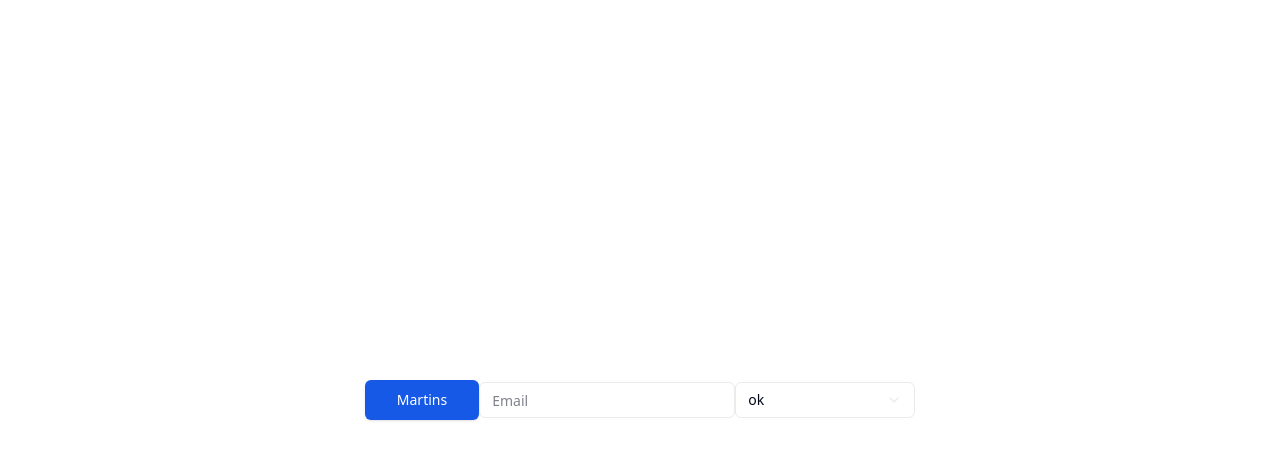
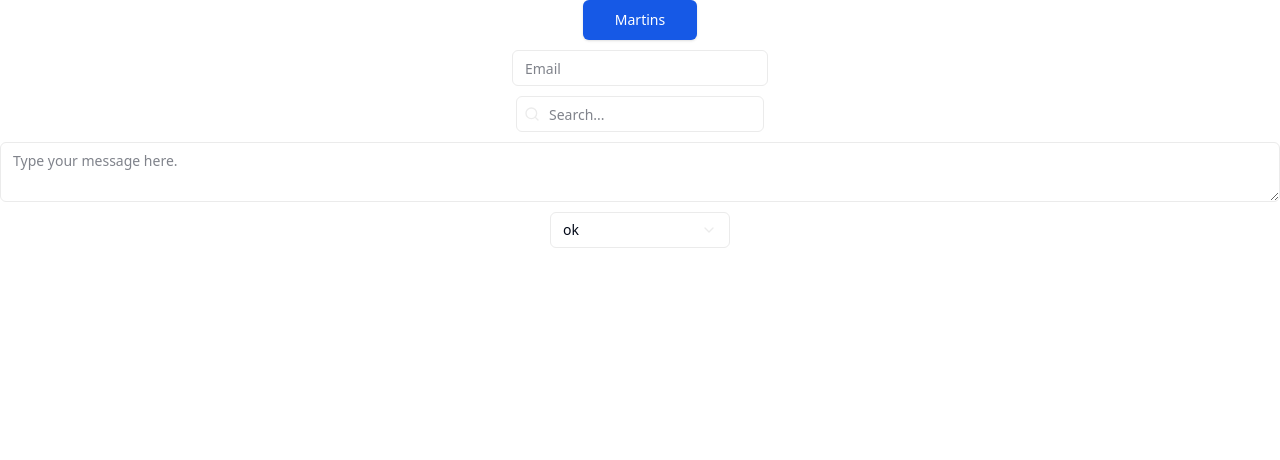
Before and after one commit to chukwuekeuzoma/team-management-ui, a Next.js app: page / in a window 1280 px wide. Shown: the top 460 px of the page. Built offline with nearby package versions, Linux system fonts and the light colour scheme.

Commit message:
chore: add Search and Textarea components; update Home page layout

```diff
--- a/app/page.tsx
+++ b/app/page.tsx
@@ -1,6 +1,8 @@
 // import Image from "next/image";
 import { Button } from "@/components/ui/Button";
 import { Input } from "@/components/ui/Input/input";
+import { Textarea } from "@/components/ui/TextArea";
+import { Search } from "@/components/ui/Search/Search";
 import {
   Select,
   SelectTrigger,
@@ -11,10 +13,12 @@ import {
 
 export default function Home() {
   return (
-    <div className="flex justify-center items-center h-screen">
+    <div className="flex flex-col gap-2.5 items-center h-screen">
       <Button size="lg"> Martins</Button>
+      <Input type="email" placeholder="Email" />
+      <Search placeholder="Search..." />
+      <Textarea placeholder="Type your message here." />
       <Select>
-        <Input type="email" placeholder="Email" />
         <SelectTrigger className="w-[180px]">
           <SelectValue placeholder="ok" />
         </SelectTrigger>
--- /dev/null
+++ b/components/ui/Search/Search.tsx
@@ -0,0 +1,36 @@
+"use client";
+
+import * as React from "react";
+import { Search as SearchIcon } from "lucide-react";
+
+import { cn } from "@/lib/utils";
+
+type SearchProps = React.ComponentProps<"input"> & {
+  containerClassName?: string;
+};
+
+const Search = React.forwardRef<HTMLInputElement, SearchProps>(
+  ({ className, containerClassName, ...props }, ref) => {
+    return (
+      <div className={cn("relative", containerClassName)}>
+        <SearchIcon
+          className={cn(
+            "pointer-events-none absolute left-2 top-1/2 -translate-y-1/2 h-4 w-4 text-input"
+          )}
+        />
+        <input
+          type="search"
+          ref={ref}
+          className={cn(
+            "flex h-9 w-full rounded-md border border-input bg-transparent pl-8 pr-3 py-1 text-base transition-colors placeholder:text-muted-foreground focus-visible:outline-none focus-visible:ring-1 focus-visible:ring-ring disabled:cursor-not-allowed disabled:opacity-50 md:text-sm",
+            className
+          )}
+          {...props}
+        />
+      </div>
+    );
+  }
+);
+Search.displayName = "Search";
+
+export { Search };
--- /dev/null
+++ b/components/ui/Search/index.ts
@@ -0,0 +1 @@
+export * from "./Search";
--- /dev/null
+++ b/components/ui/TextArea/TextArea.tsx
@@ -0,0 +1,22 @@
+import * as React from "react"
+
+import { cn } from "@/lib/utils"
+
+const Textarea = React.forwardRef<
+  HTMLTextAreaElement,
+  React.ComponentProps<"textarea">
+>(({ className, ...props }, ref) => {
+  return (
+    <textarea
+      className={cn(
+        "flex min-h-[60px] w-full rounded-md border border-input bg-transparent px-3 py-2 text-base placeholder:text-muted-foreground focus-visible:outline-none focus-visible:ring-1 focus-visible:ring-ring disabled:cursor-not-allowed disabled:opacity-50 md:text-sm",
+        className
+      )}
+      ref={ref}
+      {...props}
+    />
+  )
+})
+Textarea.displayName = "Textarea"
+
+export { Textarea }
--- /dev/null
+++ b/components/ui/TextArea/index.ts
@@ -0,0 +1 @@
+export * from "./textarea";
```
